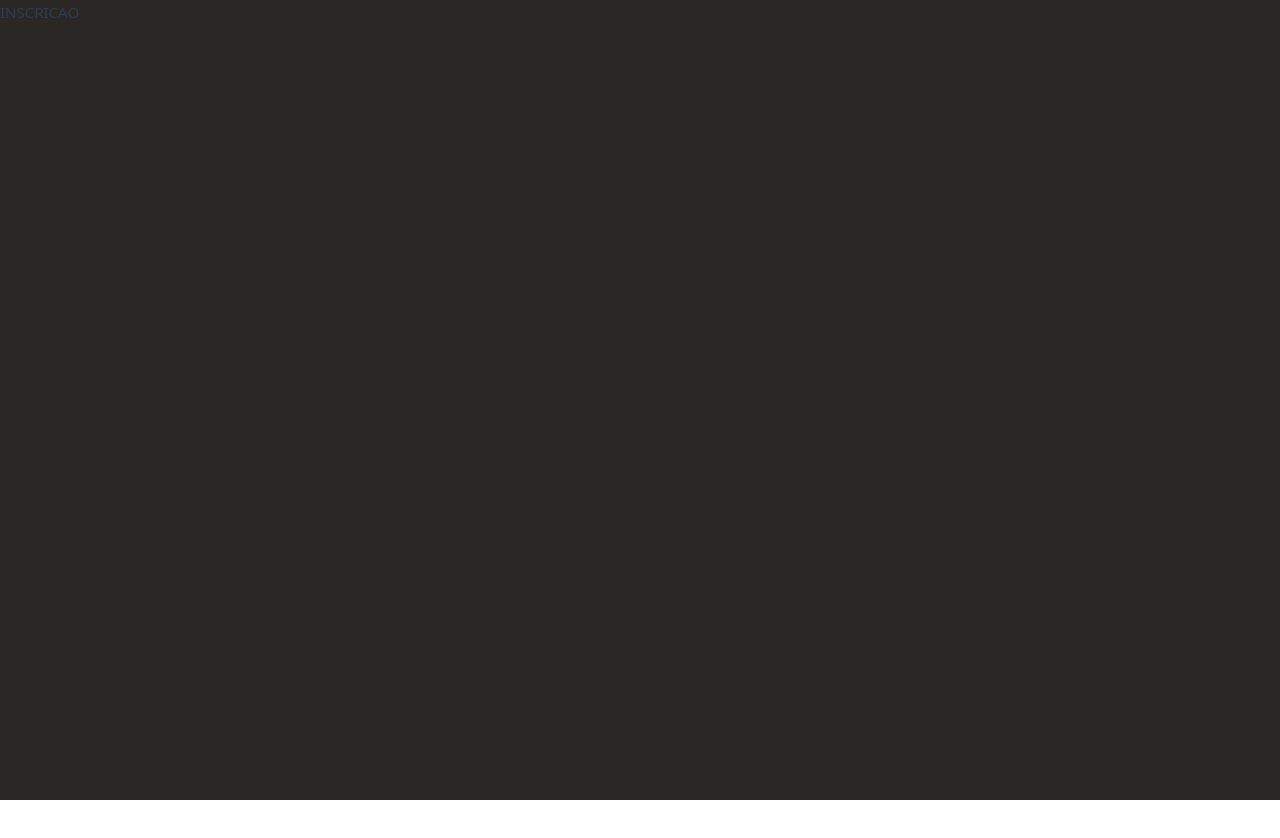
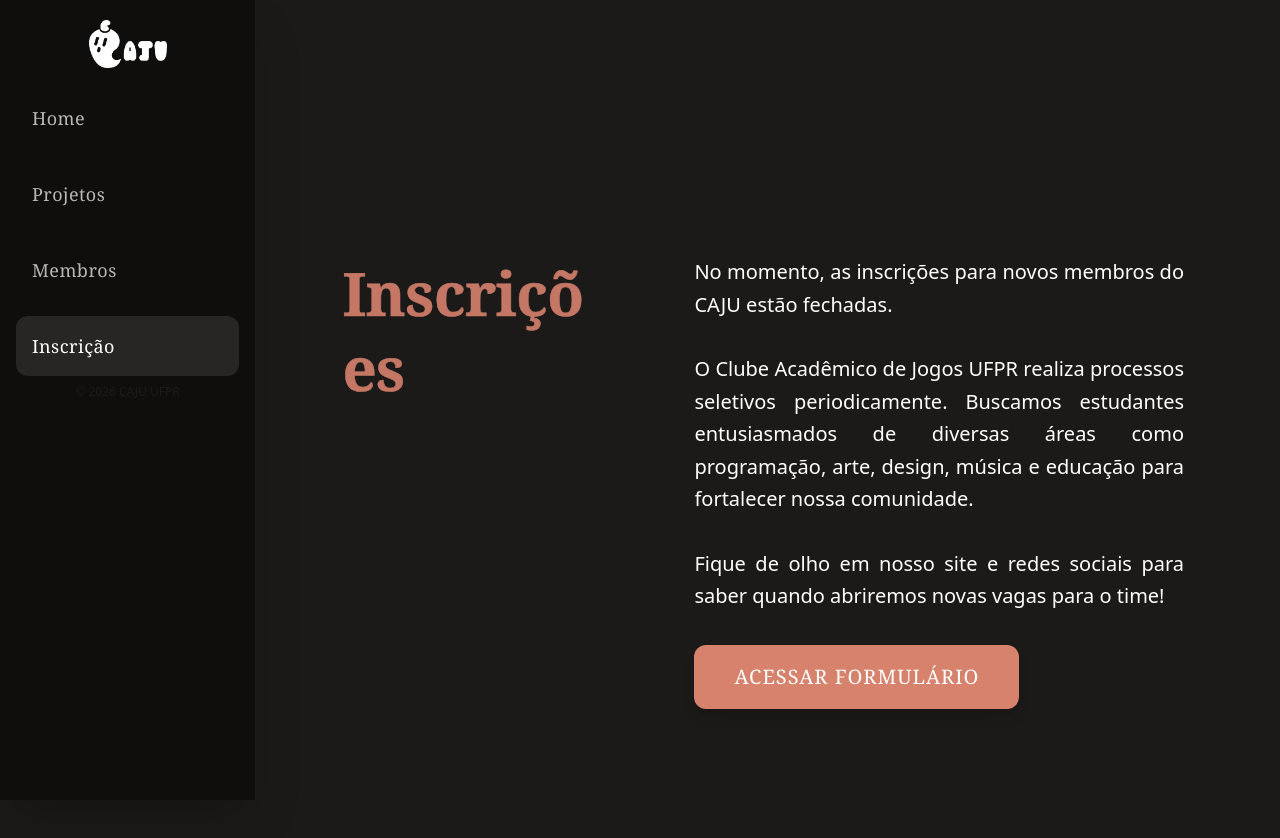
Before and after one commit to pedrotakeo/ofc_jogos, a Vue app: page /inscricao in a window 1280 px wide. Shown: the top 838 px of the page. Before the commit the page ends 800 px from the top, so only its background shows below. Built offline with nearby package versions, Linux system fonts and the light colour scheme; a web font is replaced by a local one.

Commit message:
Adicionado conteúdo na pagina de inscricoes

```diff
--- a/eslint.config.ts
+++ b/eslint.config.ts
@@ -22,5 +22,11 @@ export default defineConfigWithVueTs(
 
   ...pluginOxlint.buildFromOxlintConfigFile('.oxlintrc.json'),
 
+  {
+    rules: {
+      'vue/multi-word-component-names': 'off',
+    },
+  },
+
   skipFormatting,
 )
--- a/src/pages/Inscricao.vue
+++ b/src/pages/Inscricao.vue
@@ -1 +1,121 @@
-<template>INSCRICAO</template>
+<template>
+  <div class="bg-[#1c1a19] min-h-screen overflow-x-hidden">
+    <TheNavbar />
+
+    <!-- Wrapper com margem para compensar a barra lateral -->
+    <div class="ml-20 md:ml-64 transition-all duration-300">
+      <header class="relative pt-32 flex flex-col items-center justify-center">
+        <!-- Espaçamento superior para manter consistência -->
+      </header>
+
+      <!-- Seção de Conteúdo -->
+      <main class="relative z-10 flex flex-col items-end w-full h-auto pb-60">
+        <InfoSection title="Inscrições" titleColor="#D7826D">
+          <p>
+            No momento, as inscrições para novos membros do CAJU estão fechadas.
+          </p>
+          <p>
+            O Clube Acadêmico de Jogos UFPR realiza processos seletivos periodicamente. Buscamos estudantes entusiasmados de diversas áreas como programação, arte, design, música e educação para fortalecer nossa comunidade.
+          </p>
+          <p>
+            Fique de olho em nosso site e redes sociais para saber quando abriremos novas vagas para o time!
+          </p>
+
+          <div class="mt-12">
+            <button
+              @click="showAlert = true"
+              class="bg-[#D7826D] hover:bg-[#c66a54] text-white font-bold py-4 px-10 rounded-xl transition-all duration-300 cursor-pointer font-rodin uppercase tracking-wider shadow-lg hover:shadow-[#D7826D]/20 hover:-translate-y-1 active:translate-y-0"
+            >
+              Acessar Formulário
+            </button>
+          </div>
+        </InfoSection>
+      </main>
+    </div>
+
+    <!-- Alerta Personalizado (Modal) -->
+    <Transition name="fade">
+      <div
+        v-if="showAlert"
+        class="fixed inset-0 z-[200] flex items-center justify-center p-4 bg-black/80 backdrop-blur-md"
+        @click.self="showAlert = false"
+      >
+        <div
+          class="bg-[#1c1a19] border-2 border-[#D7826D] p-10 md:p-16 rounded-3xl max-w-lg w-full shadow-[0_0_50px_rgba(215,130,109,0.2)] transform transition-all animate-scale-in"
+        >
+          <div class="flex flex-col items-center text-center">
+            <!-- Ícone Decorativo -->
+            <div class="w-16 h-16 bg-[#D7826D]/20 rounded-full flex items-center justify-center mb-8">
+              <svg
+                xmlns="http://www.w3.org/2000/svg"
+                class="h-8 w-8 text-[#D7826D]"
+                fill="none"
+                viewBox="0 0 24 24"
+                stroke="currentColor"
+              >
+                <path
+                  stroke-linecap="round"
+                  stroke-linejoin="round"
+                  stroke-width="2"
+                  d="M12 8v4m0 4h.01M21 12a9 9 0 11-18 0 9 9 0 0118 0z"
+                />
+              </svg>
+            </div>
+
+            <h3 class="text-3xl font-bold text-[#D7826D] mb-6 font-rodin uppercase tracking-tight">
+              Em Breve!
+            </h3>
+
+            <p class="text-white/90 text-lg font-cezanne mb-12 leading-relaxed">
+              As inscrições para o CAJU serão abertas em breve!<br />
+              Estamos preparando tudo para receber novos talentos. Acompanhe nossas redes sociais
+              para não perder o anúncio oficial.
+            </p>
+
+            <button
+              @click="showAlert = false"
+              class="w-full bg-white/5 hover:bg-white/10 text-white border border-white/20 font-bold py-4 px-8 rounded-xl transition-all duration-300 font-rodin uppercase tracking-widest text-sm"
+            >
+              Entendido
+            </button>
+          </div>
+        </div>
+      </div>
+    </Transition>
+  </div>
+</template>
+
+<script setup lang="ts">
+import { ref } from 'vue'
+import TheNavbar from '@/components/TheNavbar.vue'
+import InfoSection from '@/components/InfoSection.vue'
+
+const showAlert = ref(false)
+</script>
+
+<style scoped>
+.fade-enter-active,
+.fade-leave-active {
+  transition: opacity 0.4s ease;
+}
+
+.fade-enter-from,
+.fade-leave-to {
+  opacity: 0;
+}
+
+@keyframes scaleIn {
+  from {
+    transform: scale(0.95) translateY(10px);
+    opacity: 0;
+  }
+  to {
+    transform: scale(1) translateY(0);
+    opacity: 1;
+  }
+}
+
+.animate-scale-in {
+  animation: scaleIn 0.4s cubic-bezier(0.16, 1, 0.3, 1) forwards;
+}
+</style>
```
